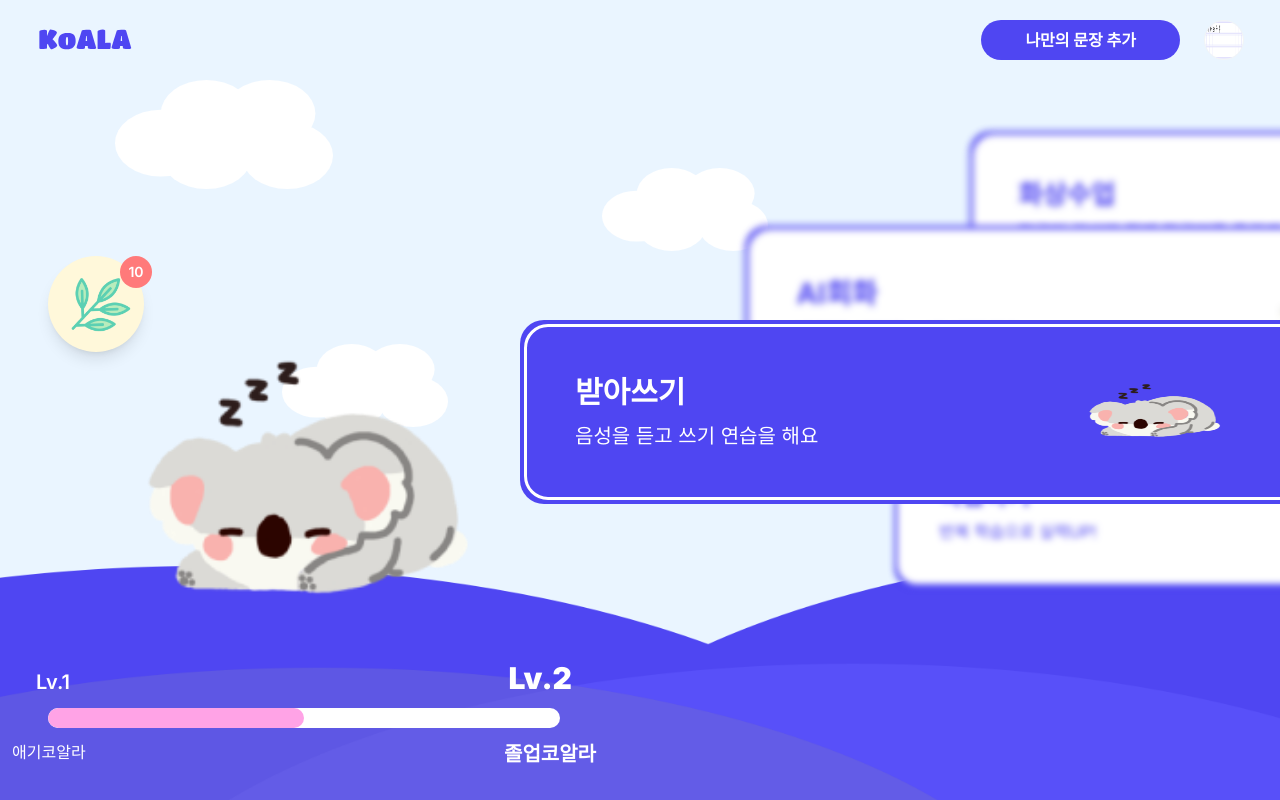
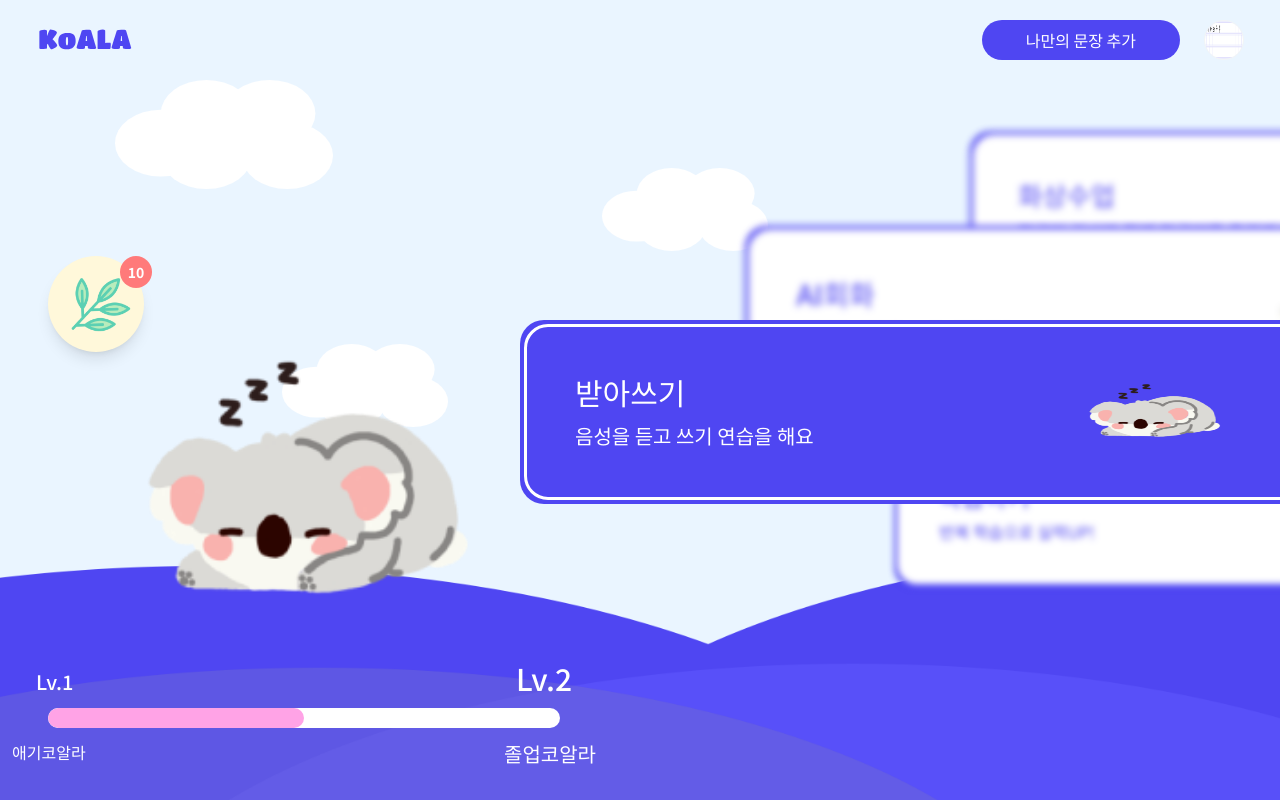
Before and after one commit to s0ojin/KoALA, a Next.js app in the folder frontend/: page /main in a window 1280 px wide. Built offline with nearby package versions, Linux system fonts and the light colour scheme.

Commit message:
Design: 폰트적용

```diff
--- a/frontend/src/app/_components/Header.tsx
+++ b/frontend/src/app/_components/Header.tsx
@@ -47,7 +47,7 @@ export default function Header() {
           <>
             <Link
               href="/modals/add-sentence"
-              className="text-base font-bold bg-primary-400 text-white py-2 px-11 rounded-full"
+              className="text-base font-medium bg-primary-400 text-white py-2 px-11 rounded-full"
             >
               나만의 문장 추가
             </Link>
@@ -67,7 +67,7 @@ export default function Header() {
             )}
           </>
         ) : (
-          <button className="text-base font-bold bg-primary-400 text-white py-2 px-11 rounded-full">
+          <button className="text-base font-medium bg-primary-400 text-white py-2 px-11 rounded-full">
             로그인
           </button>
         )}
--- a/frontend/src/app/_components/Title.tsx
+++ b/frontend/src/app/_components/Title.tsx
@@ -6,7 +6,7 @@ interface TitleProps {
 export default function Title({ CourseTitle, CourseDescription }: TitleProps) {
   return (
     <header>
-      <h1 className="text-center text-3xl text-gray-800 font-bold">
+      <h1 className="text-center text-3xl text-gray-800 font-medium">
         {CourseTitle}
       </h1>
       <p className="text-center mt-2 text-xl text-gray-800">
--- a/frontend/src/app/layout.tsx
+++ b/frontend/src/app/layout.tsx
@@ -1,10 +1,10 @@
 import type { Metadata } from 'next'
-import { Inter } from 'next/font/google'
+import { Noto_Sans_KR } from 'next/font/google'
 import './globals.css'
 import { SWRProvider } from './swr-provider'
 import Header from './_components/Header'
 
-const inter = Inter({ subsets: ['latin'] })
+const notoSansKR = Noto_Sans_KR({ subsets: ['latin'] })
 
 export const metadata: Metadata = {
   title: 'Create Next App',
@@ -20,7 +20,7 @@ export default function RootLayout({
 }>) {
   return (
     <html lang="en">
-      <body className={inter.className}>
+      <body className={notoSansKR.className}>
         <SWRProvider>
           {modal}
           <Header />
--- a/frontend/src/app/main/_components/MainEducationCardList.tsx
+++ b/frontend/src/app/main/_components/MainEducationCardList.tsx
@@ -93,7 +93,7 @@ export default function MainEducationCardList() {
                 <div
                   className={`flex flex-col ${index === 0 ? 'text-white' : 'text-primary-400'} gap-3`}
                 >
-                  <h3 className="text-3xl font-bold">{card.title}</h3>
+                  <h3 className="text-3xl font-medium">{card.title}</h3>
                   <p className="text-xl font-normal">{card.content}</p>
                 </div>
                 <Image
--- a/frontend/src/app/main/_components/MainEucalyptusButton.tsx
+++ b/frontend/src/app/main/_components/MainEucalyptusButton.tsx
@@ -78,7 +78,7 @@ export default function MainEucalyptusButton({
           draggable="false"
         />
       </button>
-      <span className="select-none cursor-pointer absolute -right-2 top-0 bg-[#FF7A7A] text-white text-sm h-8 aspect-square rounded-full flex justify-center items-center font-semibold z-0">
+      <span className="select-none cursor-pointer absolute -right-2 top-0 bg-[#FF7A7A] text-white text-sm h-8 aspect-square rounded-full flex justify-center items-center font-bold z-0">
         {eucalyptus}
       </span>
     </div>
--- a/frontend/src/app/main/_components/MainKoalaLevel.tsx
+++ b/frontend/src/app/main/_components/MainKoalaLevel.tsx
@@ -2,8 +2,8 @@ export default function MainKoalaLevel({ percent = 0 }: { percent: number }) {
   return (
     <div className="w-full flex flex-col justify-center gap-3">
       <div className="text-white w-full flex justify-between items-end">
-        <p className="transform -translate-x-3 text-xl font-semibold">Lv.1</p>
-        <p className="transform translate-x-3 text-3xl font-black">Lv.2</p>
+        <p className="transform -translate-x-3 text-xl font-medium">Lv.1</p>
+        <p className="transform translate-x-3 text-3xl font-medium">Lv.2</p>
       </div>
       <div className="w-full bg-white rounded-full h-5 dark:bg-gray-700 overflow-hidden">
         <div
@@ -13,7 +13,9 @@ export default function MainKoalaLevel({ percent = 0 }: { percent: number }) {
       </div>
       <div className="text-white w-full flex justify-between">
         <p className="transform -translate-x-9 text-base">애기코알라</p>
-        <p className="transform translate-x-9 font-black text-xl">졸업코알라</p>
+        <p className="transform translate-x-9 font-medium text-xl">
+          졸업코알라
+        </p>
       </div>
     </div>
   )
--- a/frontend/src/app/online-learning/_components/carousel/OnlineLearningLectureCard.tsx
+++ b/frontend/src/app/online-learning/_components/carousel/OnlineLearningLectureCard.tsx
@@ -34,11 +34,11 @@ export default function OnlineLearningLectureCard({ ...cardData }: CardProps) {
           /> */}
         </div>
         <div className="relative bg-white rounded-tl-3xl h-full mt-5 mx-5 px-6 md:pt-2 lg:pt-6">
-          <p className="text-gray-700 font-bold break-words text-center md:truncate md:text-lg md:mb-[0.5rem] lg:text-xl lg:mb-[1rem]">
+          <p className="text-primary-900 font-medium break-words text-center md:truncate md:text-lg md:mb-[0.5rem] lg:text-xl lg:mb-[1rem]">
             {cardLectureTitle}
           </p>
           <div className="w-full aspect-square overflow-hidden mb-[0.5rem]">
-            <p className="text-gray-700 overflow-hidden break-words md:text-sm lg:text-base">
+            <p className="text-primary-900 overflow-hidden break-words md:text-sm lg:text-base">
               {cardLectureDescription}
             </p>
           </div>
@@ -50,7 +50,7 @@ export default function OnlineLearningLectureCard({ ...cardData }: CardProps) {
             href={`online-learning/lecture/${cardLectureSessionID}`}
             className="max-w-[14rem] min-w-[10rem]"
           >
-            <button className="bg-primary-400 w-full aspect-[5/1] rounded-3xl text-white font-bold md:text-sm lg:text-base">
+            <button className="bg-primary-400 w-full aspect-[5/1] rounded-3xl text-white font-medium md:text-sm lg:text-base">
               강의 입장하기
             </button>
           </Link>
```
